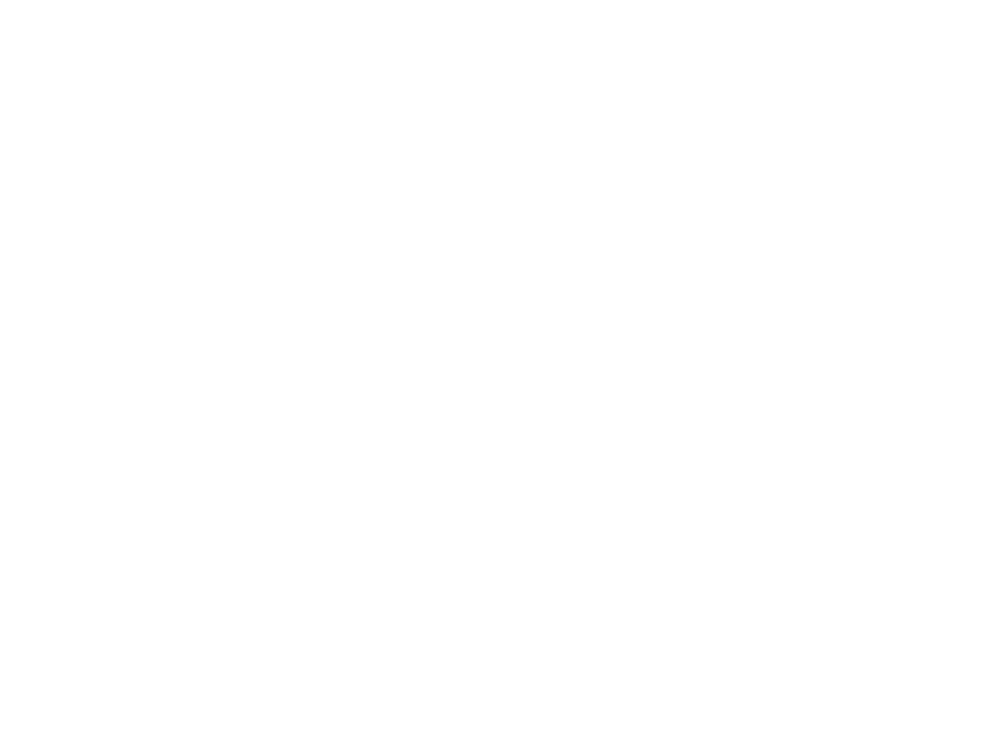
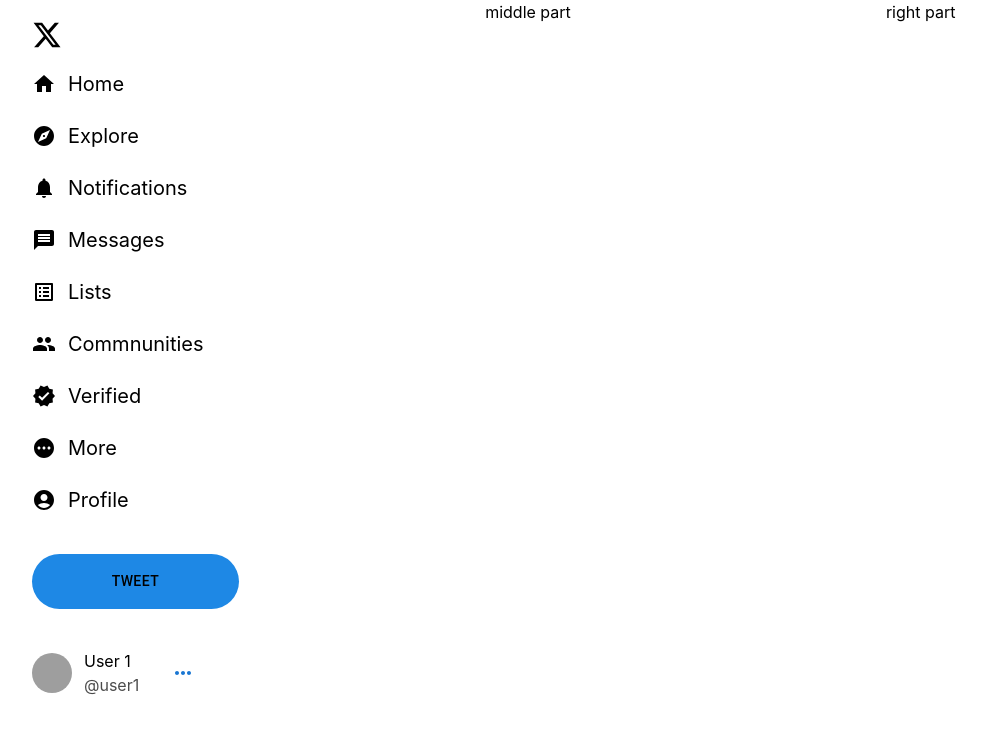
Before and after one commit to prit-lakhani/twitter-clone, a React (Create React App) app in the folder frontend/: page / in a window 1280 px wide. Shown: the top 734 px of the page, without its empty margins (112-1098 px from the left). Built offline with nearby package versions, Linux system fonts and the light colour scheme; grey boxes are pictures that could not be loaded.

Commit message:
navigation section

```diff
--- a/frontend/src/App.js
+++ b/frontend/src/App.js
@@ -1,8 +1,17 @@
+import { Route, Routes } from 'react-router-dom';
 import './App.css';
+import HomePage from './Components/HomePage/HomePage';
+import Authentication from './Components/Authentication/Authentication';
 
 function App() {
   return (
     <div className="">
+
+      <Routes>
+          <Route path="/" element={true ? <HomePage /> : <Authentication />}>
+
+          </Route>
+      </ Routes>
 
     </div>
   );
--- /dev/null
+++ b/frontend/src/Components/Authentication/Authentication.jsx
@@ -0,0 +1,9 @@
+import React from 'react'
+
+const Authentication = () => {
+  return (
+    <div>Authentication</div>
+  )
+}
+
+export default Authentication
--- /dev/null
+++ b/frontend/src/Components/HomePage/HomePage.jsx
@@ -0,0 +1,25 @@
+import { Grid } from '@mui/material'
+import React from 'react'
+import Navigation from "../Navigation/Navigation";
+
+const HomePage = () => {
+  return (
+    <Grid container xs = {12} className='px-5 lg:px-36 justify-between'>
+
+        <Grid item xs={0} lg={2.5} className='hidden lg:block w-full relative'>
+            <Navigation />
+        </Grid>
+
+        <Grid item xs={12} lg={6} className='hidden lg:block w-full relative'>
+            <p className='text-center'> middle part </p>
+        </Grid>
+
+        <Grid item xs={0} lg={2.5} className='hidden lg:block w-full relative'>
+            <p className='text-center'> right part </p>
+        </Grid>
+
+    </Grid>
+  )
+}
+
+export default HomePage
--- /dev/null
+++ b/frontend/src/Components/Navigation/Navigation.jsx
@@ -0,0 +1,88 @@
+import React from 'react'
+import { navigationMenu } from './NavigationMenu'
+import { useNavigate } from 'react-router-dom'
+import { Avatar, Button, Menu, MenuItem } from '@mui/material';
+import MoreHorizIcon from '@mui/icons-material/MoreHoriz';
+
+const Navigation = () => {
+
+    const navigate = useNavigate();
+
+    const handleLogout = () => {
+        console.log("logout");
+        handleClose()
+    }
+
+    const [anchorEl, setAnchorEl] = React.useState(null);
+    const open = Boolean(anchorEl);
+    const handleClick = (event) => {
+      setAnchorEl(event.currentTarget);
+    };
+    const handleClose = () => {
+      setAnchorEl(null);
+    };
+    return (
+        <div className='h-screen sticky top-0'>
+
+            <div>
+                <div className='py-5'>
+                    <svg height="30" width="30" viewBox="0 0 24 24" aria-hidden="true" class="r-4qtqp9 r-yyyyoo r-dnmrzs r-bnwqim r-1plcrui r-lrvibr r-k200y r-1nao33i r-5sfk15 r-kzbkwu"><g><path d="M18.244 2.25h3.308l-7.227 8.26 8.502 11.24H16.17l-5.214-6.817L4.99 21.75H1.68l7.73-8.835L1.254 2.25H8.08l4.713 6.231zm-1.161 17.52h1.833L7.084 4.126H5.117z"></path></g></svg>
+
+                </div>
+
+                <div className='space-y-6'>
+
+                    {navigationMenu.map((item) => <div className='cursor-pointer flex space-x-3 items-center' onClick={() => item.title === "Profile" ? navigate(`profile/${1}`) : navigate(item.path)}>
+                        {item.icon}
+                        <p className='text-xl'>{item.title}</p>
+                    </div>)}
+                </div>
+
+                <div className='py-10'>
+                    <Button
+                        sx={{ width: "100%", borderRadius: "29px", py: "15px", bgcolor: '#1e88e5' }} variant='conatined'>
+                        Tweet
+                    </Button>
+                </div>
+            </div>
+
+            <div className='flex items-center justify-between'>
+                <div className='flex items-center space-x-3'>
+                    <Avatar
+                        alt='username'
+                        src='https://www.google.com/url?sa=i&url=https%3A%2F%2Fpixabay.com%2Fimages%2Fsearch%2Fuser%2F&psig=AOvVaw0bOPmMZhdqQZubYUcKnwjA&ust=1703406805775000&source=images&cd=vfe&opi=89978449&ved=0CBIQjRxqFwoTCODAqrWTpYMDFQAAAAAdAAAAABAD'
+                    />
+                    <div>
+                        <span>User 1</span> <br></br>
+                        <span className='opacity-70'>@user1</span>
+                    </div>
+
+                    <Button
+                        id="basic-button"
+                        aria-controls={open ? 'basic-menu' : undefined}
+                        aria-haspopup="true"
+                        aria-expanded={open ? 'true' : undefined}
+                        onClick={handleClick}
+                    >
+                         <MoreHorizIcon />
+                    </Button>
+                    <Menu
+                        id="basic-menu"
+                        anchorEl={anchorEl}
+                        open={open}
+                        onClose={handleClose}
+                        MenuListProps={{
+                            'aria-labelledby': 'basic-button',
+                        }}
+                    >
+                        <MenuItem onClick={handleLogout}>Logout</MenuItem>
+                    </Menu>
+                </div>
+
+            </div>
+
+        </div>
+    )
+}
+
+export default Navigation
--- /dev/null
+++ b/frontend/src/Components/Navigation/NavigationMenu.js
@@ -0,0 +1,59 @@
+import HomeIcon from "@mui/icons-material/Home";
+import ExploreIcon from '@mui/icons-material/Explore';
+import MessageIcon from '@mui/icons-material/Message';
+import NotificationsIcon from '@mui/icons-material/Notifications';
+import ListAltIcon from '@mui/icons-material/ListAlt';
+import GroupIcon from '@mui/icons-material/Group';
+import VerifiedIcon from '@mui/icons-material/Verified';
+import AccountCircleIcon from '@mui/icons-material/AccountCircle';
+import PendingIcon from '@mui/icons-material/Pending';
+
+export const navigationMenu = [
+    {
+        title: "Home",
+        icon: <HomeIcon />,
+        path: "/home"
+    },
+    {
+        title: "Explore",
+        icon: <ExploreIcon />,
+        path: "/explore"
+    }
+    ,
+    {
+        title: "Notifications",
+        icon: <NotificationsIcon />,
+        path: "/notifications"
+    },
+    {
+        title: "Messages",
+        icon: <MessageIcon />,
+        path: "/messages"
+    },
+    ,
+    {
+        title: "Lists",
+        icon: <ListAltIcon />,
+        path: "/lists"
+    },
+    {
+        title: "Commnunities",
+        icon: <GroupIcon />,
+        path: "/communities"
+    },
+    {
+        title: "Verified",
+        icon: <VerifiedIcon />,
+        path: "/verification"
+    },
+    {
+        title: "More",
+        icon: <PendingIcon />,
+        path: "/more"
+    },
+    {
+        title: "Profile",
+        icon: <AccountCircleIcon />,
+        path: "/profile"
+    },
+]
--- a/frontend/src/index.js
+++ b/frontend/src/index.js
@@ -3,15 +3,19 @@
 import './index.css';
 import App from './App';
 import reportWebVitals from './reportWebVitals';
+import { BrowserRouter } from 'react-router-dom';
 
 const root = ReactDOM.createRoot(document.getElementById('root'));
 root.render(
   <React.StrictMode>
-    <App />
+
+    <BrowserRouter>
+        <App />
+    </BrowserRouter>
+
+
   </React.StrictMode>
 );
 
-// If you want to start measuring performance in your app, pass a function
-// to log results (for example: reportWebVitals(console.log))
-// or send to an analytics endpoint. Learn more: https://bit.ly/CRA-vitals
+
 reportWebVitals();
```
